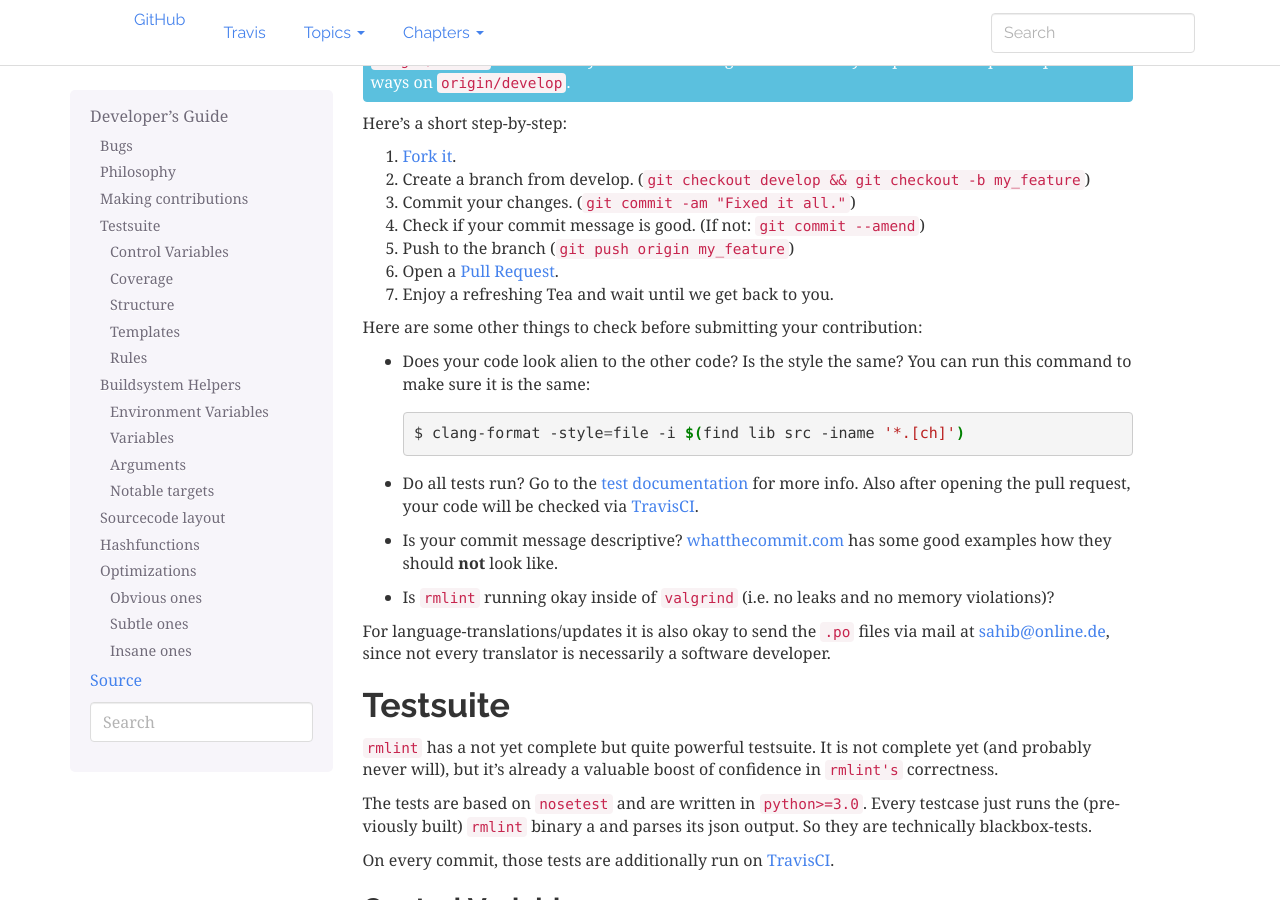
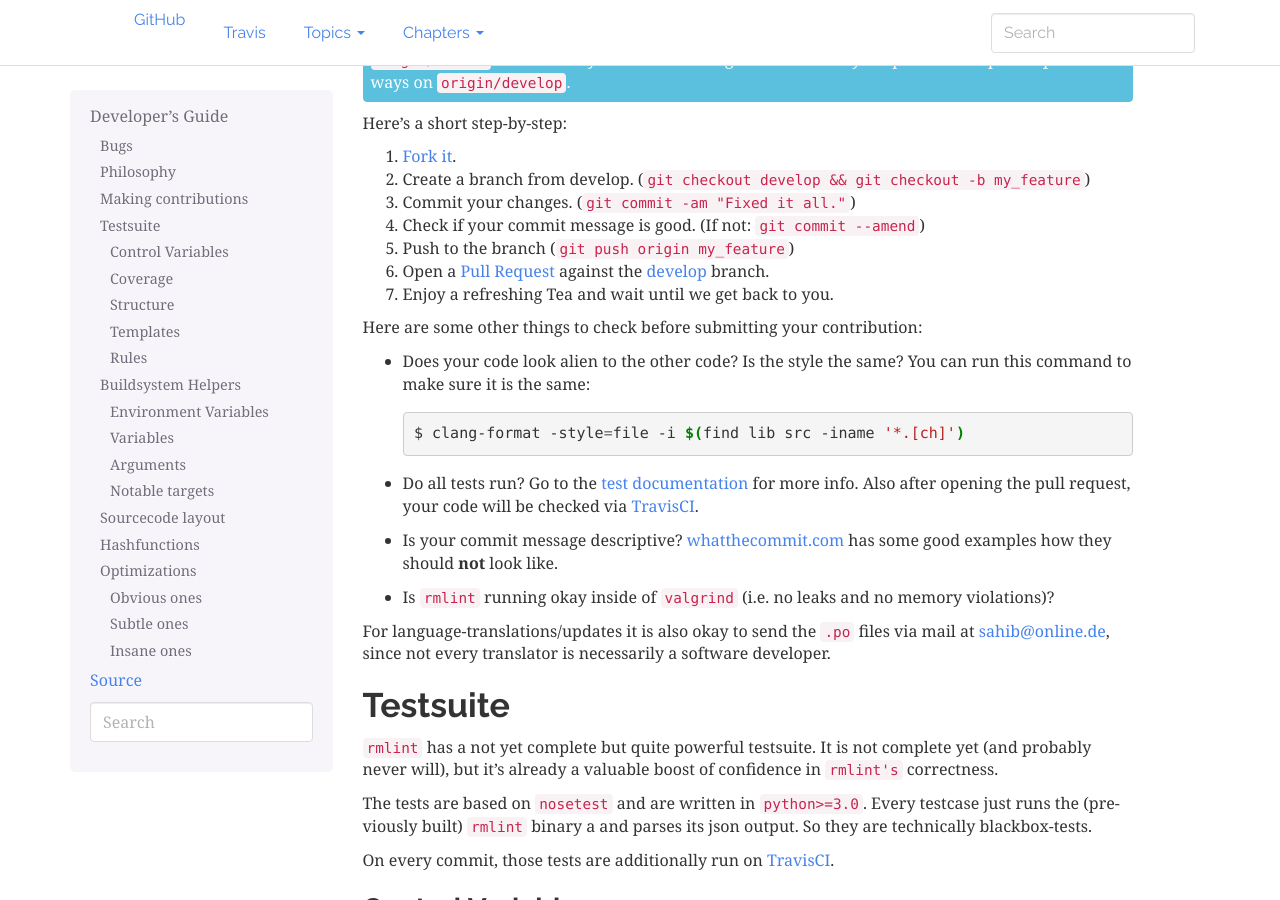
Before and after one commit to sahib/rmlint, a Sphinx documentation site: the page built from docs/developers.rst, in a window 1280 px wide and 900 px high, scrolled down 683 px. Built offline with Sphinx 7.4.7, drawn with Linux system fonts in a browser that asks for light colours.

Commit message:
docs: mention what branch to open PRs against

```diff
--- a/docs/developers.rst
+++ b/docs/developers.rst
@@ -41,11 +41,12 @@ Here's a short step-by-step:
 3. Commit your changes. (``git commit -am "Fixed it all."``)
 4. Check if your commit message is good. (If not: ``git commit --amend``)
 5. Push to the branch (``git push origin my_feature``)
-6. Open a `Pull Request`_.
+6. Open a `Pull Request`_ against the `develop`_ branch.
 7. Enjoy a refreshing Tea and wait until we get back to you.
 
 .. _`Fork it`: https://github.com/sahib/rmlint
 .. _`Pull Request`: http://github.com/sahib/rmlint/pulls
+.. _`develop`: https://github.com/sahib/rmlint/tree/develop
 
 Here are some other things to check before submitting your contribution:
 
```
